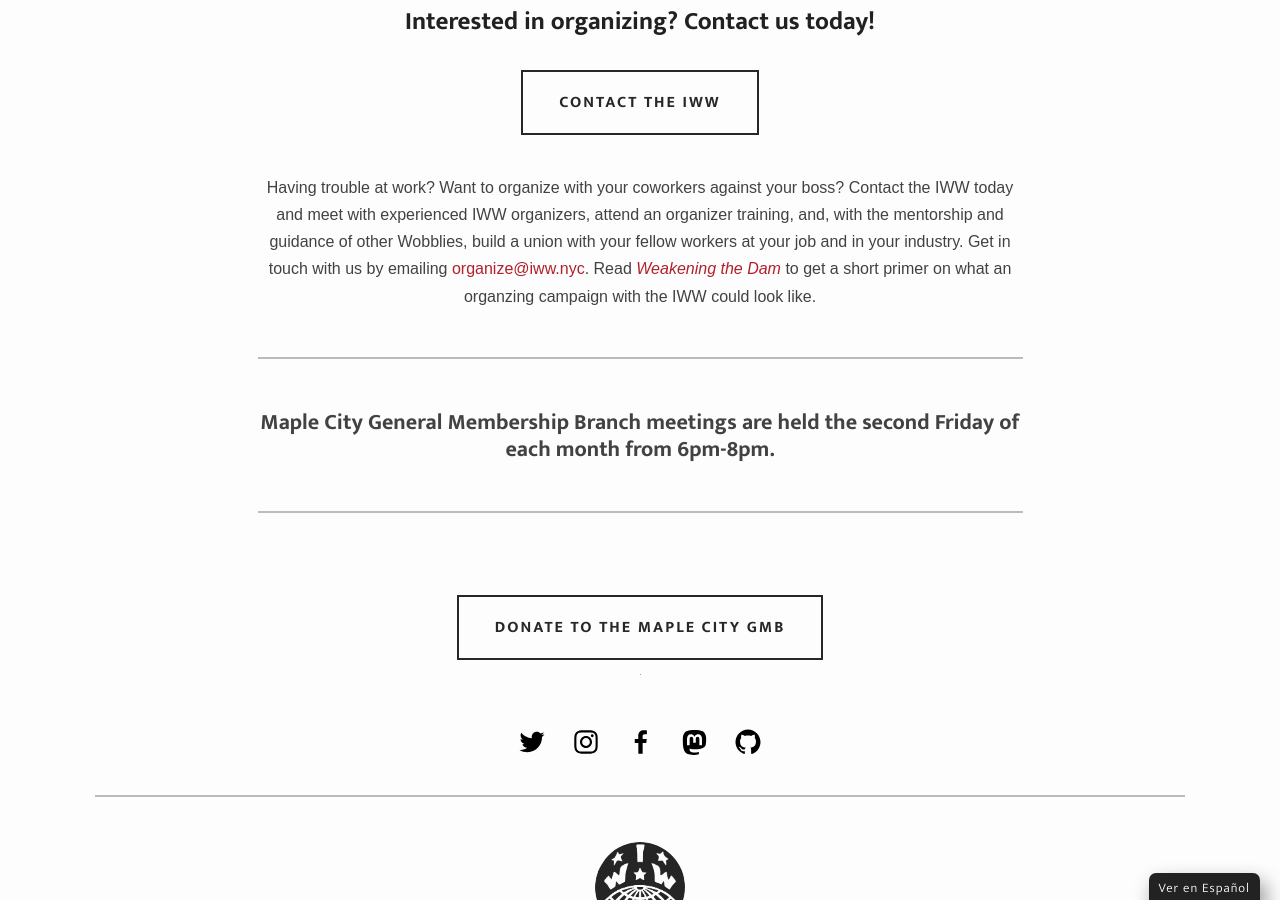
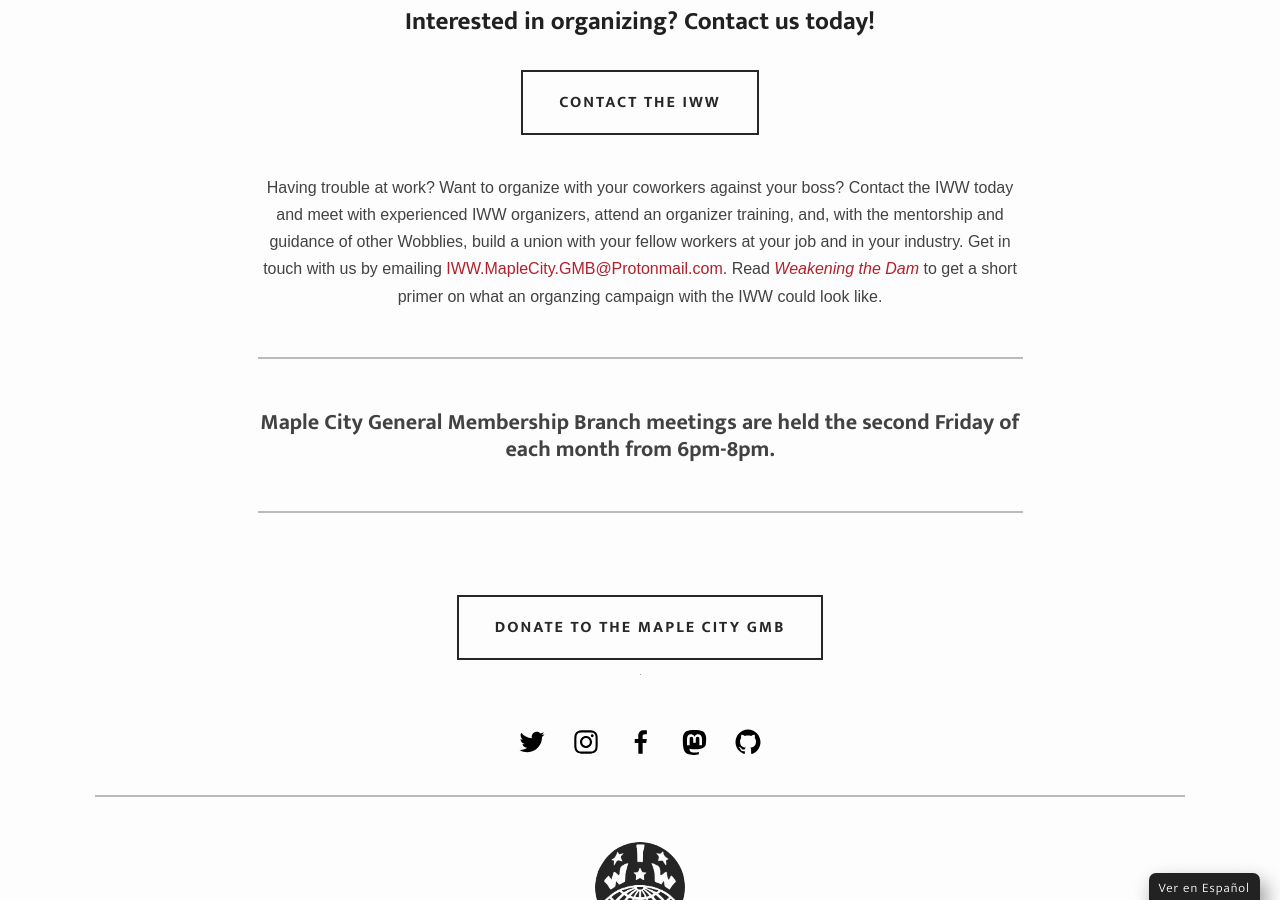
Before and after one commit to iww-maple-city/iww-maple-city.github.io, a Jekyll site: the page built from index.html, in a window 1280 px wide and 900 px high, scrolled down 1098 px. Built offline with Jekyll 4.4.1, drawn with Linux system fonts in a browser that asks for light colours; some web fonts are replaced.

Commit message:
updated email address

```diff
--- a/index.html
+++ b/index.html
@@ -16,7 +16,7 @@
         <a href="{{ site.baseurl }}/contact"><button class="large" style="margin:24px 15px 12px 15px;" ontouchstart="">Contact the IWw</button></a>
     </div><br>
     <p style="text-align:center;">
-        Having trouble at work? Want to organize with your coworkers against your boss? Contact the IWW today and meet with experienced IWW organizers, attend an organizer training, and, with the mentorship and guidance of other Wobblies, build a union with your fellow workers at your job and in your industry. Get in touch with us by emailing <a href="mailto:organize@iww.nyc">organize@iww.nyc</a>. Read <a href="{{ site.baseurl }}/weakening-the-dam"><em>Weakening the Dam</em></a> to get a short primer on what an organzing campaign with the IWW could look like.<br><br>
+        Having trouble at work? Want to organize with your coworkers against your boss? Contact the IWW today and meet with experienced IWW organizers, attend an organizer training, and, with the mentorship and guidance of other Wobblies, build a union with your fellow workers at your job and in your industry. Get in touch with us by emailing <a href="mailto:IWW.MapleCity.GMB@Protonmail.com">IWW.MapleCity.GMB@Protonmail.com</a>. Read <a href="{{ site.baseurl }}/weakening-the-dam"><em>Weakening the Dam</em></a> to get a short primer on what an organzing campaign with the IWW could look like.<br><br>
     </p>
     <hr style="margin:20px 0 50px 0;">
     <p style="text-align:center;font-weight:700;font-size:22px;">Maple City General Membership Branch meetings are held the second Friday of each month from 6pm-8pm.</p><br>
```
